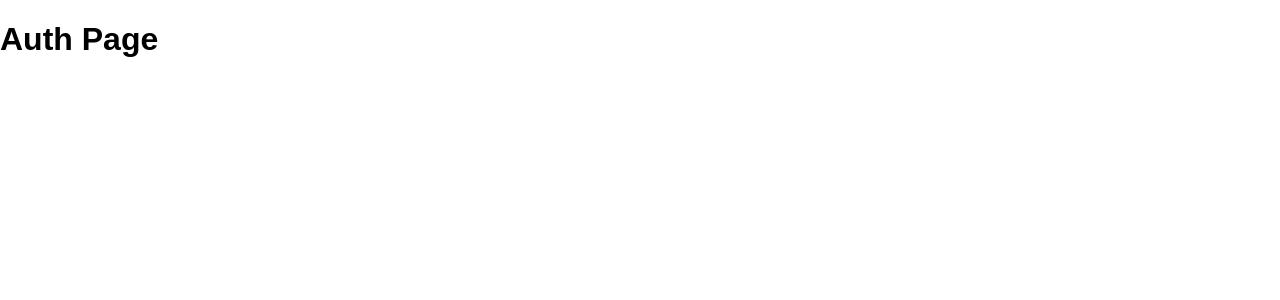
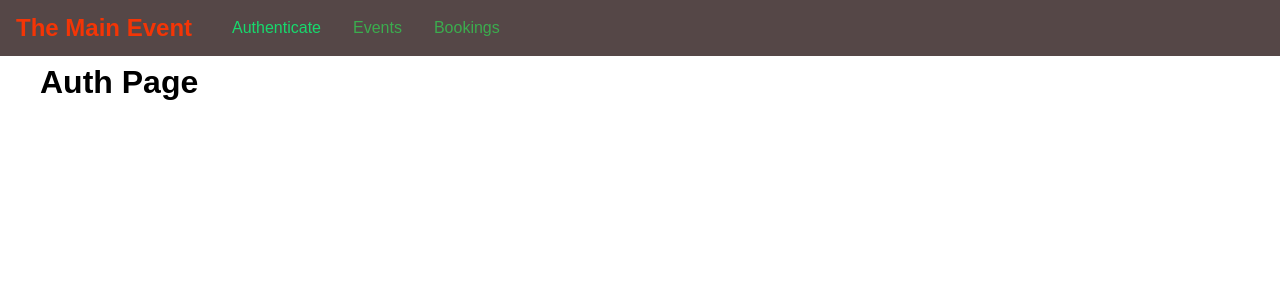
Before and after one commit to KhanDoors/merng-booking-app, a React (Create React App) app in the folder client/: page /auth in a window 1280 px wide. Shown: the top 300 px of the page. Built offline with nearby package versions, Linux system fonts and the light colour scheme.

Commit message:
navbar took too long

```diff
--- a/client/src/App.css
+++ b/client/src/App.css
@@ -0,0 +1,3 @@
+.main-content {
+  margin: 4rem 2.5rem;
+}
--- a/client/src/App.js
+++ b/client/src/App.js
@@ -1,20 +1,26 @@
-import React, { Component } from "react";
+import React, { Component, Fragment } from "react";
 import { BrowserRouter, Route, Redirect, Switch } from "react-router-dom";
 import "./App.css";
 import Auth from "./components/Auth";
 import Events from "./components/Events";
 import Bookings from "./components/Bookings";
+import MainNavbar from "./components/Navbar/MainNavbar";
 
 class App extends Component {
   render() {
     return (
       <BrowserRouter>
+        <Fragment>
+          <MainNavbar />
+          <main className="main-content">
             <Switch>
               <Redirect from="/" to="/auth" exact />
               <Route path="/auth" component={Auth} />
               <Route path="/events" component={Events} />
               <Route path="/bookings" component={Bookings} />
             </Switch>
+          </main>
+        </Fragment>
       </BrowserRouter>
     );
   }
--- /dev/null
+++ b/client/src/components/Navbar/MainNavbar.css
@@ -0,0 +1,43 @@
+.main-navigation {
+  position: fixed;
+  left: 0;
+  top: 0;
+  width: 100%;
+  height: 3.5rem;
+  background: #554747;
+  padding: 0 1rem;
+  display: flex;
+  align-items: center;
+}
+
+.main-navigation_logo h1 {
+  margin: 0;
+  font-size: 1.5rem;
+  color: #f33506;
+}
+
+.main-navigation_item {
+  margin-left: 1.5rem;
+}
+
+.main-navigation_item ul {
+  display: flex;
+  list-style: none;
+  padding: 0;
+  margin: 0;
+}
+
+.main-navigation_item li {
+  margin: 0 1rem;
+}
+
+.main-navigation_item a {
+  text-decoration: none;
+  color: #3bac4e;
+}
+
+.main-navigation_item a:hover,
+.main-navigation_item a:active,
+.main-navigation_item a.active {
+  color: #17da6d;
+}
--- /dev/null
+++ b/client/src/components/Navbar/MainNavbar.js
@@ -0,0 +1,26 @@
+import React from "react";
+import { NavLink } from "react-router-dom";
+import "./MainNavbar.css";
+
+const MainNavbar = props => (
+  <header className="main-navigation">
+    <div className="main-navigation_logo">
+      <h1>The Main Event</h1>
+    </div>
+    <nav className="main-navigation_item">
+      <ul>
+        <li>
+          <NavLink to="/auth">Authenticate</NavLink>
+        </li>
+        <li>
+          <NavLink to="/events">Events</NavLink>
+        </li>
+        <li>
+          <NavLink to="/bookings">Bookings</NavLink>
+        </li>
+      </ul>
+    </nav>
+  </header>
+);
+
+export default MainNavbar;
```
Lines whose indentation alone changed are shown as unchanged.
